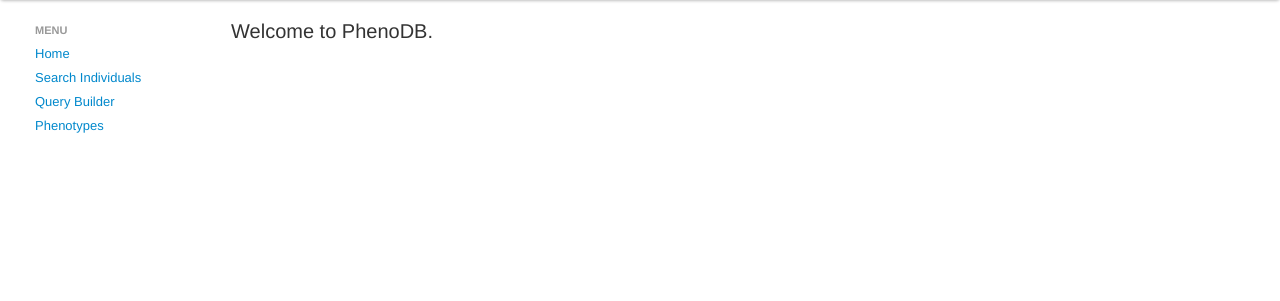
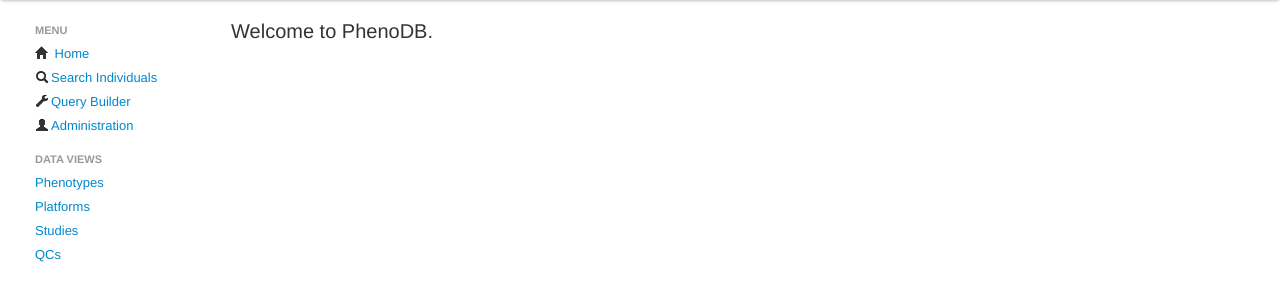
Before and after one commit to wtsi-medical-genomics/phenodb, a Django app: page /search/ in a window 1280 px wide. Shown: the part 40-341 px from the top of the page. Run offline with Django 3.2, Linux system fonts and the light colour scheme; parts of the project's set-up code (start-up, migrations or seed data) failed here and were passed over.

Commit message:
added platform, study and qc data views

```diff
--- a/templates/search/base.html
+++ b/templates/search/base.html
@@ -17,17 +17,24 @@
         <div id="sidebar">
           <ul class="nav nav-list">
             <li class="nav-header">Menu</li>
-            <li><a href="/search">Home</a></li>
-            <li><a href="/search/idsearch">Search Individuals</a></li>
-            <li><a href="/search/querybuilder">Query Builder</a></li>
+            <li><a href="/search"><i class="icon-home"></i> Home</a></li>
+            <li><a href="/search/idsearch"><i class="icon-search"></i>Search Individuals</a></li>
+            <li><a href="/search/querybuilder"><i class="icon-wrench"></i>Query Builder</a></li>
+            <li><a href="/admin"><i class="icon-user"></i>Administration</a></li>
+            <li class="nav-header">Data views</li>
             <li><a href="/search/phenotypes">Phenotypes</a></li>
+            <li><a href="/search/platforms">Platforms</a></li>
+            <li><a href="/search/studies">Studies</a></li>
+            <li><a href="/search/qcs">QCs</a></li>
           </ul>
         </div>
       </div>
-      <div class="span10">
+      <div class="span9">
         <div id="content">
           {% block content %}{% endblock %}
         </div>
+      </div>
+      <div class="span1">
       </div>
     </div>
   </div>
```
